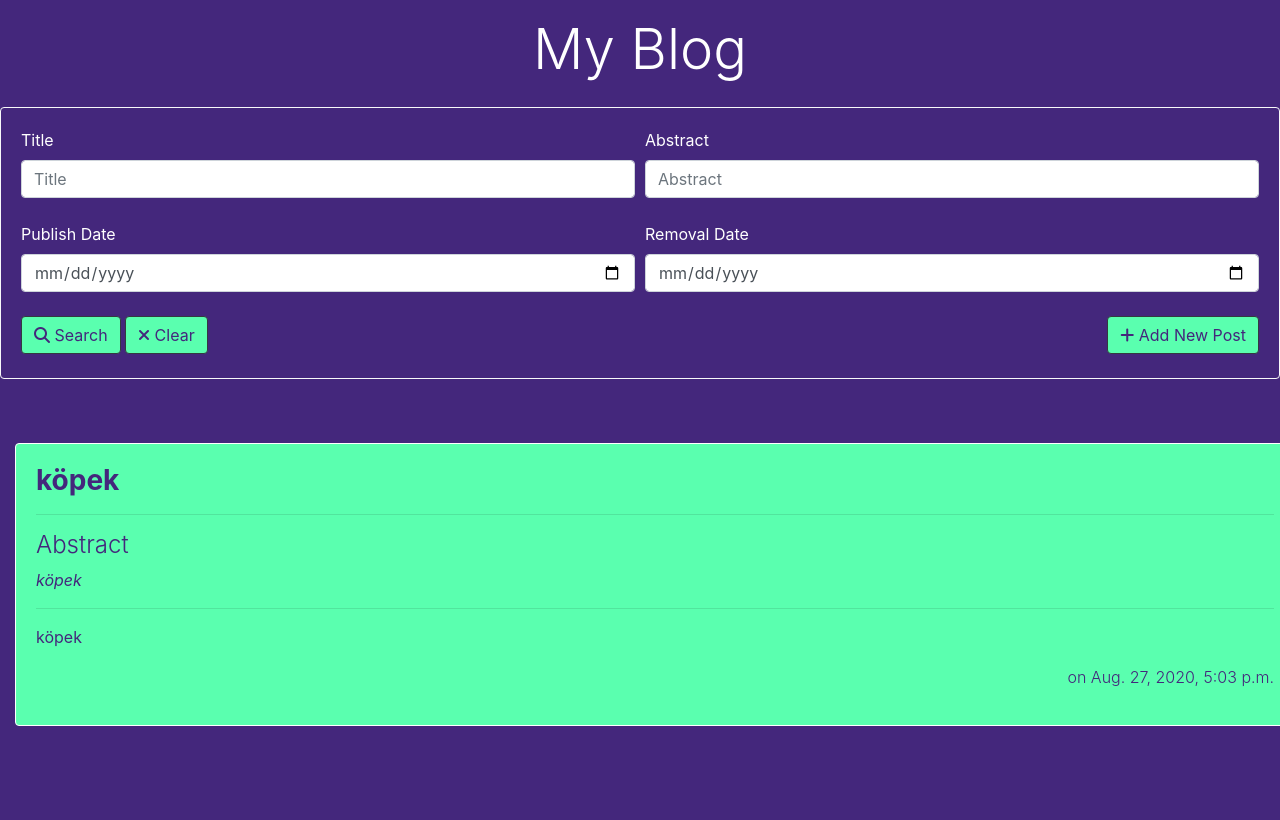
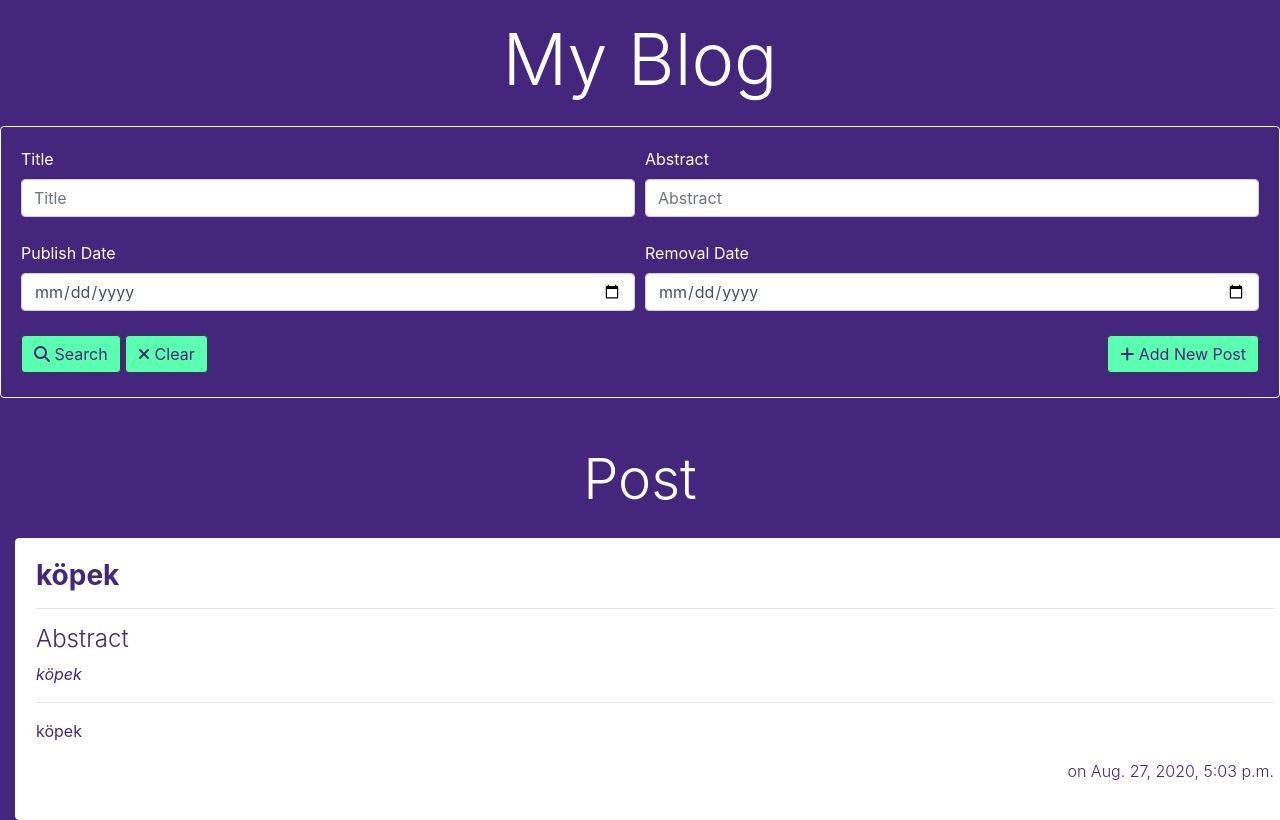
Before and after one commit to ardaakcabuyuk/AppNava-Blog-Django, a Django app: page /blogs/12/ in a window 1280 px wide. Before the commit the page ends 726 px from the top, so only its background shows below. Run offline with Django 3.2, Linux system fonts and the light colour scheme; data comes from the database, SQL or seed files in the repository; some libraries are stand-ins or nearby versions.

Commit message:
css mostly done

```diff
--- a/my_blog/blogs/templates/blogs/add_blog.html
+++ b/my_blog/blogs/templates/blogs/add_blog.html
@@ -1,8 +1,8 @@
 {% extends "blogs/homepage.html" %}
 
 {% block content %}
-  <h3 class="text-center" style="color:white">Create Post</h1>
-  <div class="card border-white mx-auto" style="width: 80rem; background-color:#44277C">
+<h3 class="text-center display-4 mt-n3 pb-3" style="color:white">Create Post</h1>
+<div class="card border-white mx-auto mb-5" style="width: 80rem; background-color:#44277C">
 	<div class="card-body">
     <form action="" method="POST">
     {% csrf_token %}
--- a/my_blog/blogs/templates/blogs/edit_blog.html
+++ b/my_blog/blogs/templates/blogs/edit_blog.html
@@ -1,8 +1,8 @@
 {% extends "blogs/homepage.html" %}
 
 {% block content %}
-  <h3 class="text-center" style="color:white">Edit Post</h1>
-  <div class="card border-white mx-auto" style="width: 80rem; background-color:#44277C">
+<h3 class="text-center display-4 mt-n3 pb-3" style="color:white">Edit Post</h3>
+<div class="card border-white mx-auto mb-5" style="width: 80rem; background-color:#44277C">
 	<div class="card-body">
     <form action="" method="POST">
     {% csrf_token %}
--- a/my_blog/blogs/templates/blogs/homepage.html
+++ b/my_blog/blogs/templates/blogs/homepage.html
@@ -37,7 +37,7 @@
     </script>
   </head>
   <body>
-    <h2 class="text-center display-4 pt-3 pb-3" style="color:white">My Blog</h1>
+    <h2 class="text-center display-3 pt-3 pb-3" style="color:white">My Blog</h1>
     <div class="card border-light mb-3 mx-auto" style="width: 80rem; height: 17rem; background-color: #44277C" >
       <div class="card-body">
         <form action="/search/" method="get">
--- a/my_blog/blogs/templates/blogs/post.html
+++ b/my_blog/blogs/templates/blogs/post.html
@@ -1,22 +1,15 @@
 {% extends "blogs/homepage.html" %}
 
 {% block content %}
-<div class="card border-white mx-auto" style="width: 80rem; background-color:#5AFFAF">
+<h3 class="text-center display-4 mt-n3 pb-3" style="color:white">Post</h3>
+<div class="card border-white mx-auto mb-5" style="width: 80rem; background-color:white">
   <div class="card-body">
     <h3><b style="color:#44277C">{{blog.title}}</b></h3>
     <hr/>
     <h4 class="font-weight-light" style="color:#44277C">Abstract</h4>
     <p class="font-italic" style="color:#44277C">{{blog.abstract}}</p>
     <hr/>
-    <p style="color:#44277C" id="bodytext"</p>
-    <script>
-      var $bodytext = $( "#bodytext" ),
-        str = "{{blog.body}}",
-        html = $.parseHTML(str),
-        nodeNames = [];
-
-      $bodytext.append( html );
-    </script>
+    <p style="color:#44277C" id="bodytext">{{blog.body}}</p>
     <p class="font-weight-light float-right" style="color:#44277C">on {{blog.publish_date}}</p>
   </div>
 </div>
```
Lines whose indentation alone changed are shown as unchanged.
